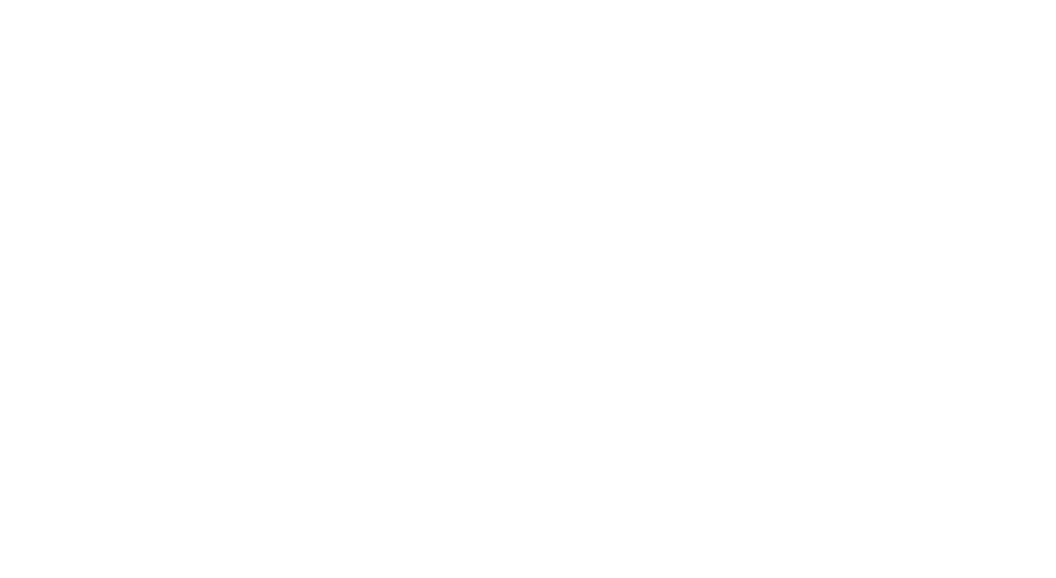
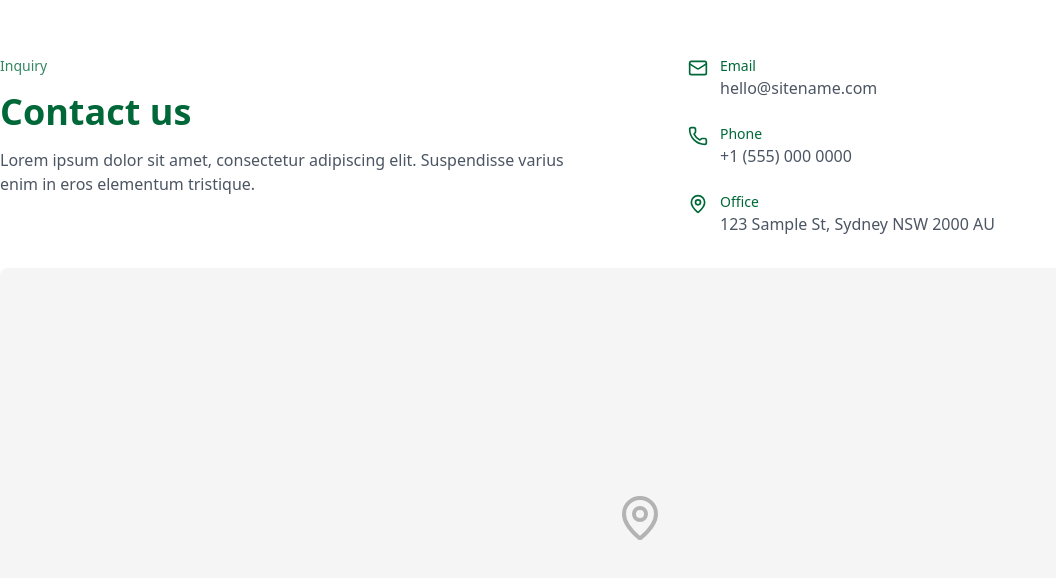
Before and after one commit to PathiniE/vcc_past-pupil-association-webpage, a Next.js app: page /contact in a window 1280 px wide. Shown: the part 1300-1878 px from the top of the page, without its empty margins (0-1056 px from the left). Before the commit the page ends 1276 px from the top, so only its background shows below. Built offline with nearby package versions, Linux system fonts and the light colour scheme.

Commit message:
update contact us page

```diff
--- a/src/app/components/Contact Us/ContactIntro.jsx
+++ b/src/app/components/Contact Us/ContactIntro.jsx
@@ -2,7 +2,7 @@
 
 export default function ContactIntro() {
   return (
-    <div className="flex flex-col items-center justify-center text-center pl-8 pr-8 sm:pl-0 sm:pr-0 min-h-[450px] max-w-7xl mx-auto bg-red-300">
+    <div className="flex flex-col items-center justify-center text-center pl-8 pr-8 sm:pl-0 sm:pr-0 min-h-[450px] max-w-7xl mx-auto">
       <p className="text-sm font-medium mb-2 text-primary/80 ">Contact Us</p>
 
       <h1 className="text-3xl md:text-5xl font-bold text-primary mb-1 mt-4">
--- a/src/app/components/Contact Us/Inquiry.jsx
+++ b/src/app/components/Contact Us/Inquiry.jsx
@@ -17,10 +17,10 @@
     <div className="flex flex-col md:flex-row max-w-7xl h-[80vh] px-8 sm:px-0 container mx-auto">
       <div className="w-full md:w-[40%] mb-8 md:mb-0">
         <p className="text-sm font-medium mb-2 text-primary/80">Inquiry</p>
-        <h1 className="text-3xl md:text-5xl font-bold text-primary mb-1 mt-4">
+        <h1 className="text-2xl md:text-3xl lg:text-4xl font-bold text-primary mb-1 mt-4">
           Get in Touch
         </h1>
-        <p className="text-gray-600 mt-4">
+        <p className="text-gray-600">
           We'd love to hear from you!
         </p>
         <div className="md:hidden mt-4 text-gray-600">
@@ -40,7 +40,7 @@
 
       </div>
       <div className="w-full md:w-[60%] bg-slate-500 flex-grow">
-        <form className="bg-white  p-8 space-y-6 h-full">
+        <form className="bg-white md:p-8 space-y-6 h-full">
           <div>
             <label className="block text-sm font-medium text-gray-700">Name</label>
             <Input type="text" className="mt-1 block w-full" placeholder="" />
--- /dev/null
+++ b/src/app/components/Contact Us/Map.jsx
@@ -0,0 +1,64 @@
+import { MapPin, Mail, Phone } from "lucide-react"
+
+// Contact information variables
+const contactInfo = {
+  email: "hello@sitename.com",
+  phone: "+1 (555) 000 0000",
+  office: "123 Sample St, Sydney NSW 2000 AU",
+}
+
+export default function ContactPage() {
+  return (
+    <div className="min-h-screen mx-auto container px-8 sm:px-0">
+      <div className="max-w-7xl mx-auto space-y-8">
+
+        <div className="grid md:grid-cols-2 md:gap-16 lg:gap-24">
+
+          <div className="space-y-4">
+          <p className="text-sm font-medium mb-2 text-primary/80">Inquiry</p>
+            <h1 className="text-2xl md:text-3xl lg:text-4xl font-bold text-primary">Contact us</h1>
+            <p className="text-gray-600">
+              Lorem ipsum dolor sit amet, consectetur adipiscing elit. Suspendisse varius enim in eros elementum
+              tristique.
+            </p>
+          </div>
+
+
+          <div className="space-y-6  mt-6 md:mt-0">
+            <div className="flex items-start gap-3">
+              <Mail className="h-5 w-5 text-primary mt-0.5" />
+              <div>
+                <div className="text-sm text-primary">Email</div>
+                <div className="text-gray-600">{contactInfo.email}</div>
+              </div>
+            </div>
+
+            <div className="flex items-start gap-3">
+              <Phone className="h-5 w-5 text-primary mt-0.5" />
+              <div>
+                <div className="text-sm text-primary">Phone</div>
+                <div className="text-gray-600">{contactInfo.phone}</div>
+              </div>
+            </div>
+
+            <div className="flex items-start gap-3">
+              <MapPin className="h-5 w-5 text-primary mt-0.5" />
+              <div>
+                <div className="text-sm text-primary">Office</div>
+                <div className="text-gray-600">{contactInfo.office}</div>
+              </div>
+            </div>
+          </div>
+        </div>
+
+        {/* Map Section */}
+        <div className="w-full h-[400px] md:h-[500px] bg-muted rounded-lg overflow-hidden">
+
+          <div className="w-full h-full flex items-center justify-center">
+            <MapPin className="h-12 w-12 text-muted-foreground opacity-50" />
+          </div>
+        </div>
+      </div>
+    </div>
+  )
+}
--- a/src/app/contact/page.jsx
+++ b/src/app/contact/page.jsx
@@ -1,5 +1,6 @@
 import ContactIntro from "../components/Contact Us/ContactIntro"
 import Inquiry from "../components/Contact Us/Inquiry";
+import Map from "../components/Contact Us/Map";
 
 export default function Page() {
     return (
@@ -8,7 +9,7 @@
 
        <ContactIntro />
        <Inquiry />
-
+      <Map />
 
 
 
```
